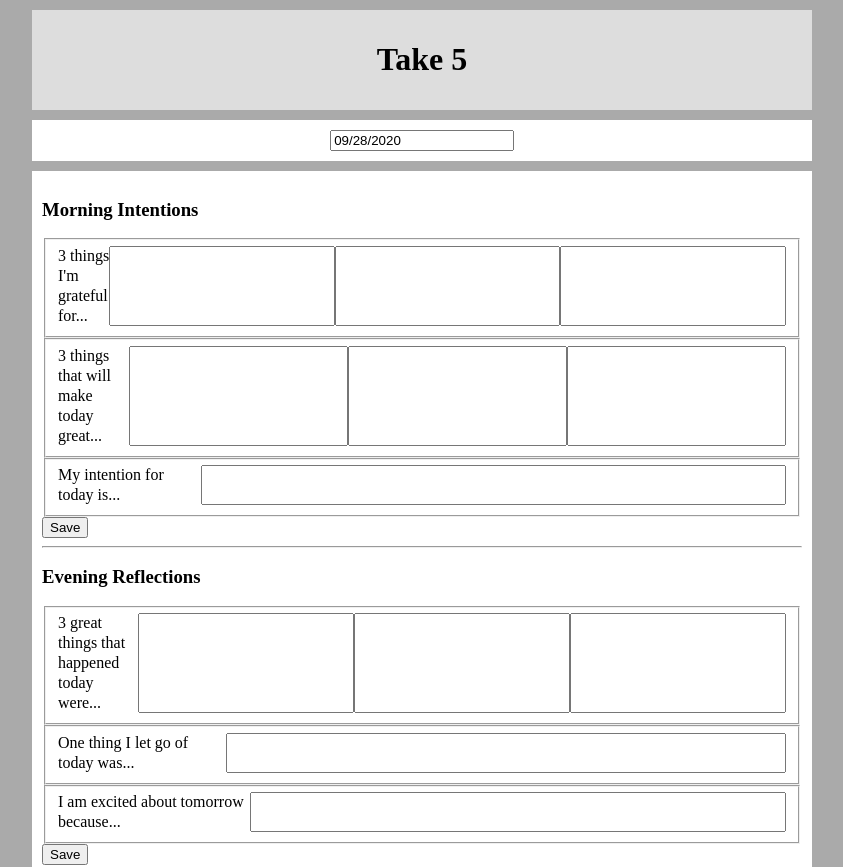
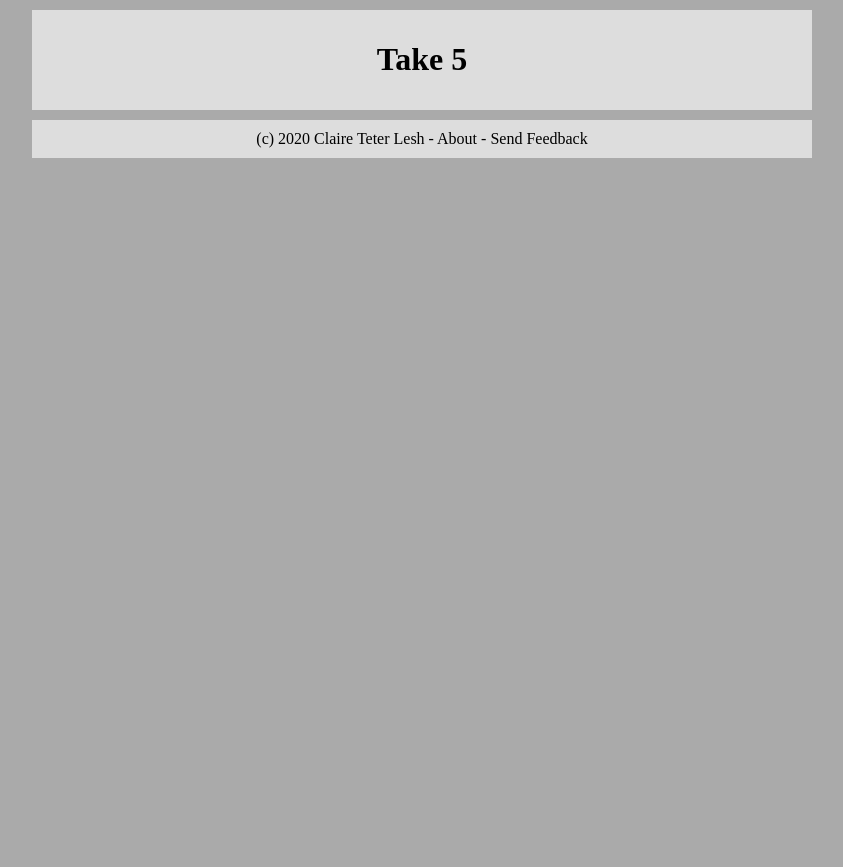
Before and after one commit to cteterita/take5-react, a React (Create React App) app: page / in a window 1280 px wide. Shown: the top 867 px of the page, without its empty margins (218-1061 px from the left). After the commit the page ends 800 px from the top, so only its background shows below. Built offline with nearby package versions, Linux system fonts and the light colour scheme.

Commit message:
added router

```diff
--- a/src/App.js
+++ b/src/App.js
@@ -1,14 +1,16 @@
 import React from 'react';
+import { Route } from 'react-router-dom';
+
 import DayView from './DayView/DayView';
 
 function App() {
   return (
-    <main className='App'>
+    <main className="App">
       <header>
         <h1>Take 5</h1>
       </header>
-      { /*Routes Here */ }
-      <DayView />
+      { /* Routes Here */ }
+      <Route exact path="/today" component={DayView} />
       <footer>
         (c) 2020 Claire Teter Lesh - About - Send Feedback
       </footer>
--- a/src/index.js
+++ b/src/index.js
@@ -1,6 +1,12 @@
 import React from 'react';
 import ReactDOM from 'react-dom';
+import { BrowserRouter } from 'react-router-dom';
 import App from './App';
 import './index.css';
 
-ReactDOM.render(<App />, document.getElementById('root'));
+ReactDOM.render(
+  <BrowserRouter>
+    <App />
+  </BrowserRouter>,
+  document.getElementById('root'),
+);
```
